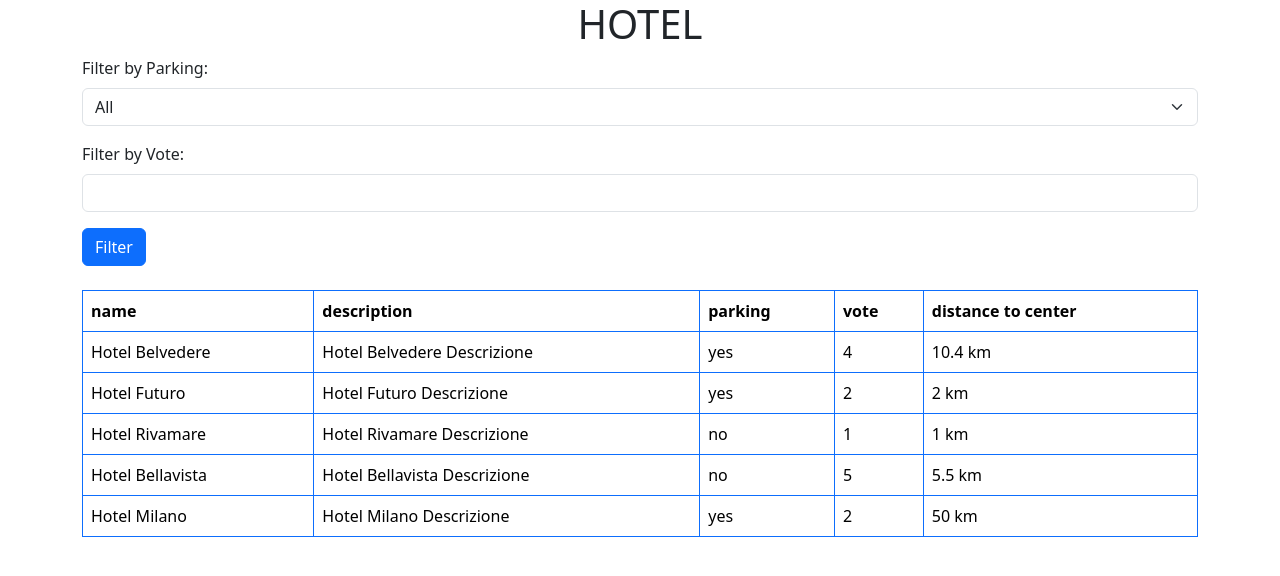
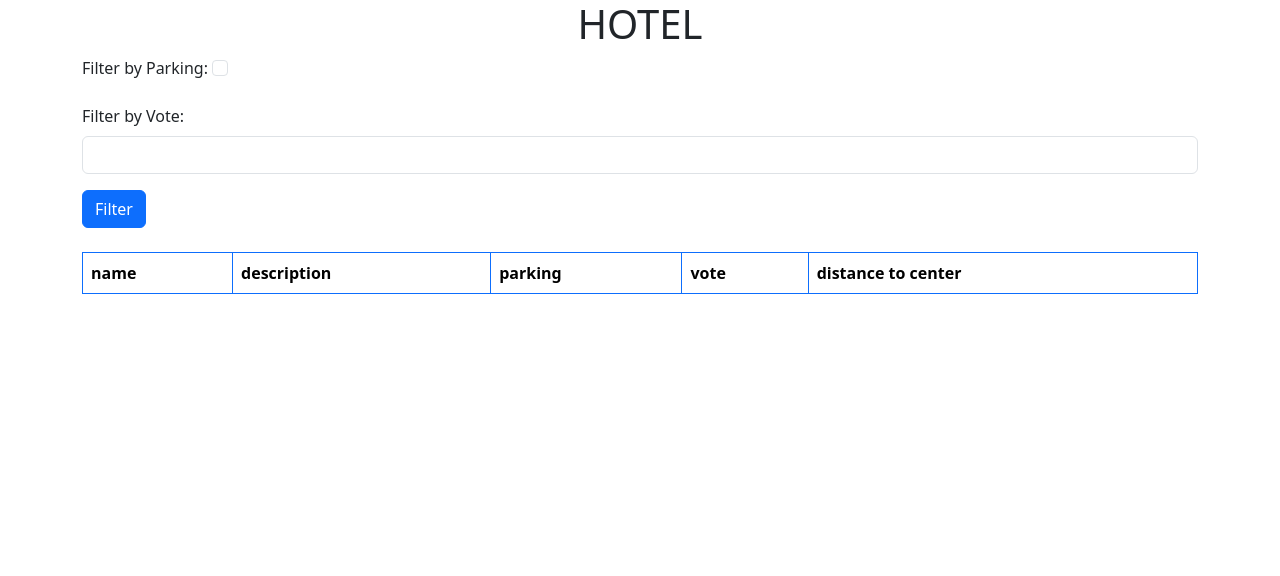
Before and after one commit to GiPisano/php-hotel, a PHP site: page / in a window 1280 px wide. Shown: the top 576 px of the page. Run offline with PHP 8.4, Linux system fonts and the light colour scheme; lists and menus that the app fills with data are empty.

Commit message:
correction init.php

```diff
--- a/php_hotels/config/init.php
+++ b/php_hotels/config/init.php
@@ -2,18 +2,9 @@
 
     require_once __DIR__ . "/../data/hotels.php";
 
-    $form_sent = !empty($_GET);
+    $filter_parking = isset($_GET['parking']) ?? 'off';
+    $filter_vote = $_GET['vote'] ?? 'false';
 
-    if ($form_sent) {
+    if($filter_parking) $hotels = array_filter($hotels, fn($hotel) => $hotel['parking']);
 
-        $filteredHotels = array_filter($hotels, function ($hotel) {
-
-            $filterParking = $_GET['parking'];
-            $filterVote = $_GET['vote'];
-
-            return ($filterParking === '') && ($hotel['vote'] >= $filterVote) ||
-            ($hotel['parking'] == $filterParking) && ($hotel['vote'] >= $filterVote);
-        });
-    } else {
-        $filteredHotels = $hotels;
-    }
+    if($filter_vote) $hotels = array_filter($hotels, fn($hotel) => $hotel['vote'] >= $filter_vote);
--- a/php_hotels/index.php
+++ b/php_hotels/index.php
@@ -23,14 +23,24 @@
         <form method="GET" class="mb-4">
             <div class="mb-3">
                 <label for="parkingFilter" class="form-label">Filter by Parking:</label>
-                <select class="form-select" id="parkingFilter" name="parking">
-                    <option value="">All</option>
-                    <option value="1">With Parking</option>
-                </select>
+                <input
+                    class="form-check-input"
+                    type="checkbox"
+                    id="parkingFilter"
+                    name="parking"
+                    <?= $filter_parking ? 'checked' : '' ?>
+                >
             </div>
             <div class="mb-3">
                 <label for="voteFilter" class="form-label">Filter by Vote:</label>
-                <input type="number" class="form-control" id="voteFilter" name="vote" min="1" max="5">
+                <input
+                    type="number"
+                    class="form-control"
+                    id="voteFilter"
+                    name="vote"
+                    min="1" max="5"
+                    value="<?= $filter_vote ?>"
+                >
             </div>
             <button type="submit" class="btn btn-primary">Filter</button>
         </form>
@@ -47,7 +57,7 @@
                 </tr>
             </thead>
             <tbody>
-                <?php foreach ($filteredHotels as $hotel): ?>
+                <?php foreach ($hotels as $hotel): ?>
                 <tr>
                     <td><?= $hotel['name'] ?></td>
                     <td><?= $hotel['description'] ?></td>
```
